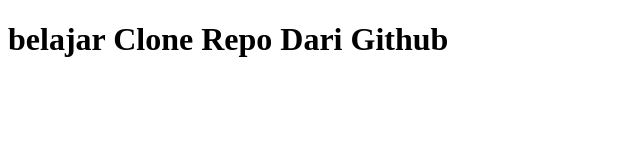
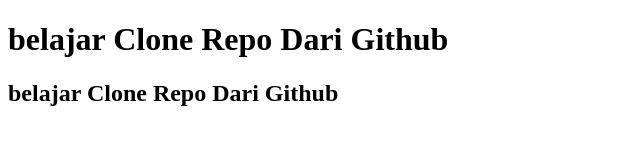
Before and after one commit to danaarisna/belajar-niomic, a plain HTML site: page index.html in a window 1280 px wide. Shown: the whole page, without its empty margins (0-640 px from the left). Drawn offline with Linux system fonts and the light colour scheme.

Commit message:
Menambahkan element h2

```diff
--- a/index.html
+++ b/index.html
@@ -4,6 +4,7 @@
     <title>belajar git github</title>
   </head>
   <body>
-<h1>belajar Clone Repo Dari Github</h2>
+<h1>belajar Clone Repo Dari Github</h1>
+<h2>belajar Clone Repo Dari Github</h2>
   </body>
 </html>
```
